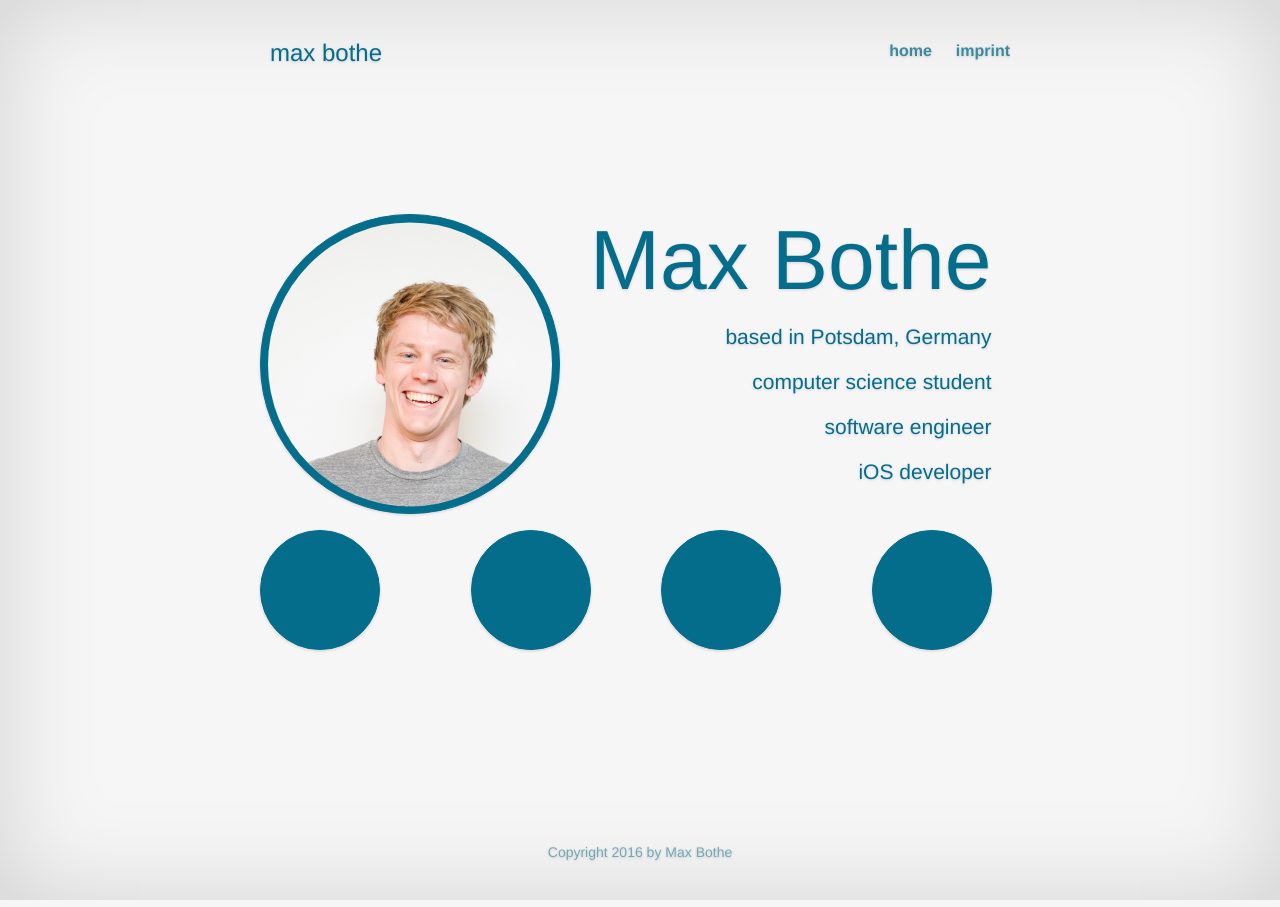
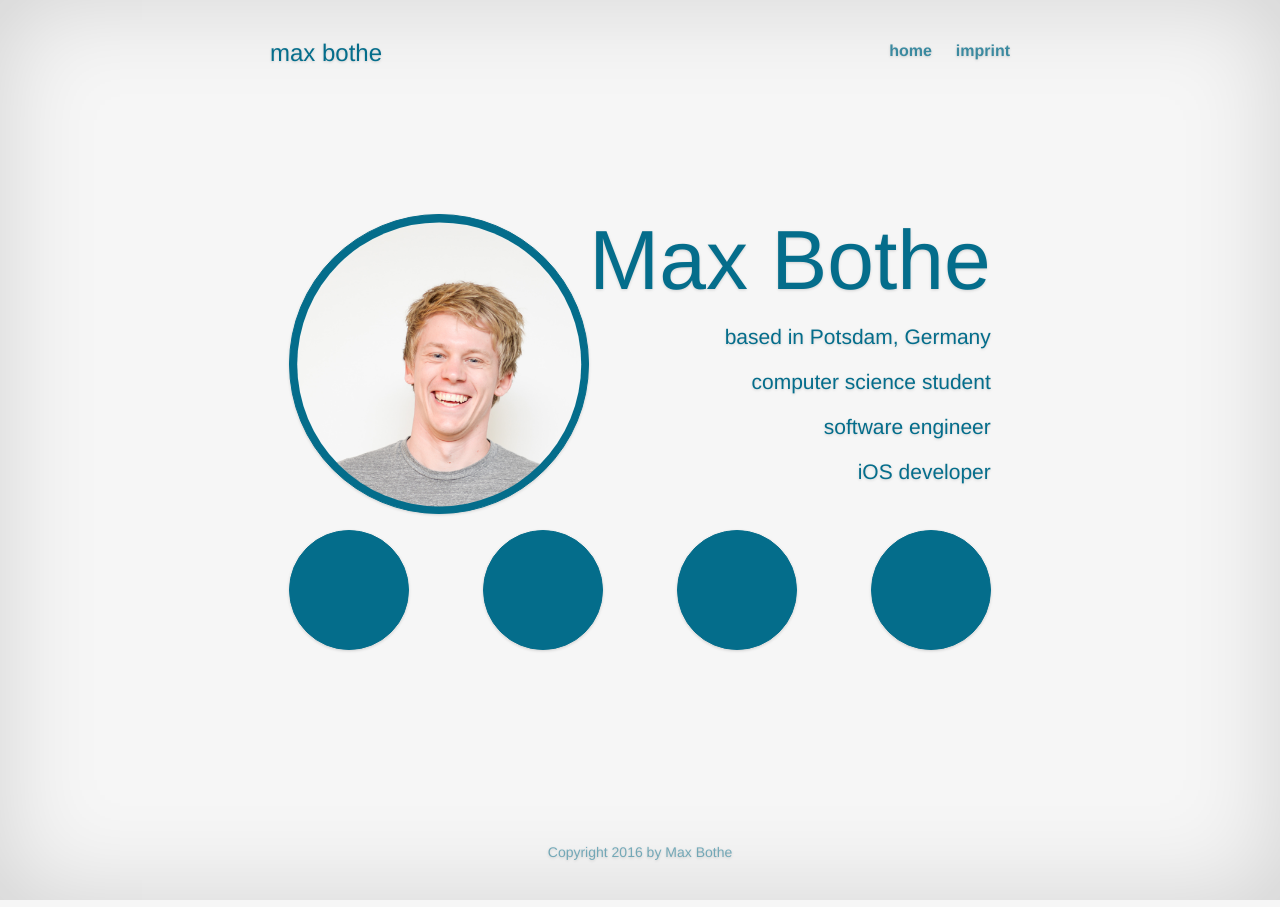
Before and after one commit to mathebox/mathebox.github.io, a Jekyll site: the page built from index.html, in a window 1280 px wide. Built offline with Jekyll 4.4.1, drawn with Linux system fonts in a browser that asks for light colours; some web fonts are replaced.

Commit message:
Don't use bootstrap grid in index.html.

```diff
--- a/_sass/_base.scss
+++ b/_sass/_base.scss
@@ -67,14 +67,26 @@ h1 {
 }
 
 .cover {
-  div.persona p {
-    text-align: right;
-    font-size: 1.5em;
+  margin: 0 auto;
+
+  div.persona {
+    display: flex;
+    flex-direction: row;
+    flex-wrap: wrap;
+
+    p {
+      text-align: right;
+      font-size: 1.5em;
+    }
   }
 }
 
 div#external-links {
   padding-top: 16px;
+  display: flex;
+  flex-direction: row;
+  flex-wrap: wrap;
+  justify-content: space-between;
 
   & > div {
     padding-bottom: 24px;
@@ -82,10 +94,6 @@ div#external-links {
 
   div.circle {
     margin: auto;
-  }
-
-  div:last-of-type i.fa-university {
-    margin-right: -2px;
   }
 
   a:hover, a:focus {
@@ -251,11 +259,6 @@ body {
 
 // xs
 @media (max-width: 768px) {
-  .no-margin-padding-xs {
-    margin: 0;
-    padding: 0;
-  }
-
   h1 {
     font-size: 4em;
     text-align: center;
@@ -267,14 +270,23 @@ body {
 
   div#external-links {
     padding-top: 32px;
+    justify-content: space-around;
+
+    & > div {
+      margin: 0 8px;
+    }
   }
 
   .cover {
     padding: 0;
 
-    div.persona p {
-      text-align: center;
 
+    div.persona {
+      flex-direction: column;
+
+      p {
+        text-align: center;
+      }
     }
   }
 
--- a/index.html
+++ b/index.html
@@ -3,13 +3,11 @@ layout: default
 ---
 
 <div class="cover-wrapper">
-    <div class="row no-margin-padding-xs">
-        <div class="col-lg-4 col-md-4 col-sm-4 col-xs-12 no-margin-padding-xs">
-            <div class="circle circle-large">
-                <img src="{{ '/static/img/avatar.png' | prepend: site.baseurl }}" width="300" />
-            </div>
+    <div class="persona">
+        <div class="circle circle-large">
+            <img src="{{ '/static/img/avatar.png' | prepend: site.baseurl }}" width="300" />
         </div>
-        <div class="col-lg-8 col-md-8 col-sm-8 col-xs-12 no-margin-padding-xs persona">
+        <div>
             <h1>Max Bothe</h1>
             <p>based in Potsdam, Germany</p>
             <p>computer science student</p>
@@ -18,29 +16,29 @@ layout: default
         </div>
     </div>
 
-    <div id="external-links" class="row no-margin-padding-xs">
-        <div class="col-lg-3 col-md-3 col-sm-3 col-xs-6">
+    <div id="external-links" >
+        <div>
             <a href="https://de.linkedin.com/in/maxbothe">
                 <div class="circle">
                     <i class="icon ion-social-linkedin"></i>
                 </div>
             </a>
         </div>
-        <div class="col-lg-3 col-md-3 col-sm-3 col-xs-6">
+        <div>
             <a href="http://www.google.com/recaptcha/mailhide/d?k=01tCtCIP7lw9_NKerpDacKPA==&amp;c=YZRh2otCbmCtJpgyagDsvS36XHxeM5I-UWkyRvWhCcE=" onclick="window.open('http://www.google.com/recaptcha/mailhide/d?k\07501tCtCIP7lw9_NKerpDacKPA\75\75\46c\75YZRh2otCbmCtJpgyagDsvS36XHxeM5I-UWkyRvWhCcE\075', '', 'toolbar=0,scrollbars=0,location=0,statusbar=0,menubar=0,resizable=0,width=500,height=300'); return false;" title="Reveal this e-mail address">
                 <div class="circle">
                     <i class="icon ion-email"></i>
                 </div>
             </a>
         </div>
-        <div class="col-lg-3 col-md-3 col-sm-3 col-xs-6">
+        <div>
             <a href="https://github.com/mathebox">
                 <div class="circle">
                     <i class="icon ion-social-github"></i>
                 </div>
             </a>
         </div>
-        <div class="col-lg-3 col-md-3 col-sm-3 col-xs-6">
+        <div>
             <a href="http://hpi.de/">
                 <div class="circle">
                     <i class="icon ion-university"></i>
```
